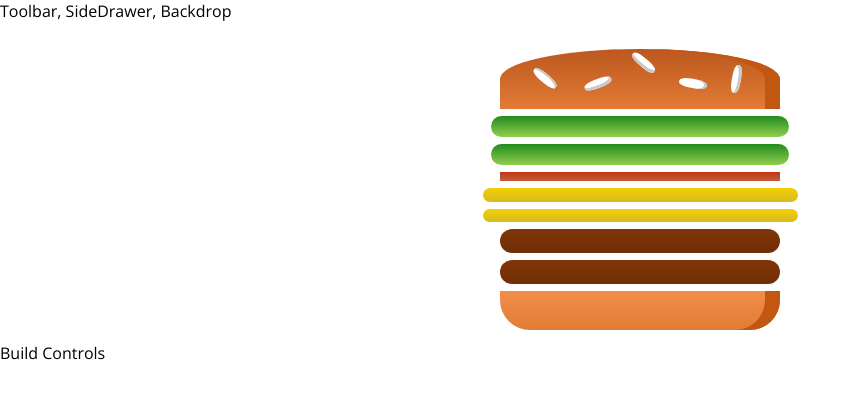
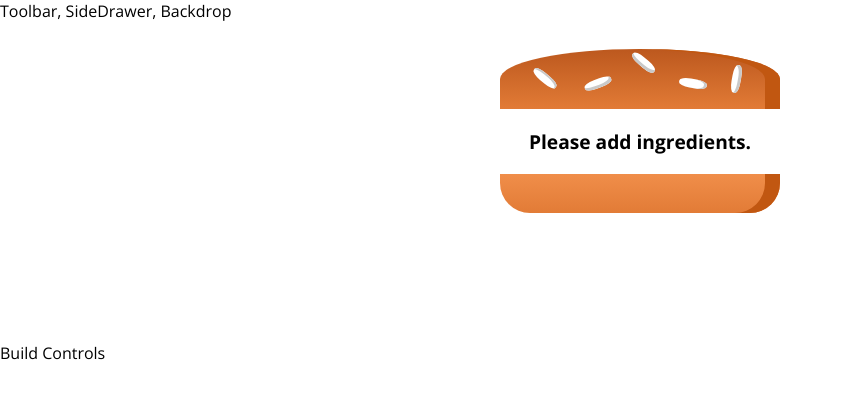
Before and after one commit to danielzucchi/burger-builder, a React app: page / in a window 1280 px wide. Shown: the top 398 px of the page, without its empty margins (0-861 px from the left). Built offline with nearby package versions, Linux system fonts and the light colour scheme.

Commit message:
burgerbuilder start

```diff
--- a/src/components/Burger/Burger.js
+++ b/src/components/Burger/Burger.js
@@ -3,12 +3,20 @@
 import BurgerIngredient from "./BurgerIngredient/BurgerIngredient";
 
 const burger = props => {
-  const transformedIngredients = Object.keys(props.ingredients).map(igKey => {
-    return [...Array(props.ingredients[igKey])].map((_, i) => {
-      return <BurgerIngredient key={igKey + i} type={igKey} />;
-    });
-  });
+  let transformedIngredients = Object.keys(props.ingredients)
+    .map(igKey => {
+      return [...Array(props.ingredients[igKey])].map((_, i) => {
+        return <BurgerIngredient key={igKey + i} type={igKey} />;
+      });
+    })
+    .reduce((arr, el) => {
+      return arr.concat(el); // flattening all the arrays into one single array
+    }, []);
+  if (transformedIngredients.length === 0) {
+    transformedIngredients = <p>Please add ingredients.</p>;
+  }
 
+  console.log(transformedIngredients);
   return (
     <div className={classes.Burger}>
       <BurgerIngredient type="bread-top" />
--- a/src/containers/BurgerBuilder/BurgerBuilder.js
+++ b/src/containers/BurgerBuilder/BurgerBuilder.js
@@ -5,10 +5,10 @@
 class BurgerBuilder extends Component {
   state = {
     ingredients: {
-      salad: 2,
-      bacon: 1,
-      cheese: 2,
-      meat: 2
+      salad: 0,
+      bacon: 0,
+      cheese: 0,
+      meat: 0
     }
   };
 
```
